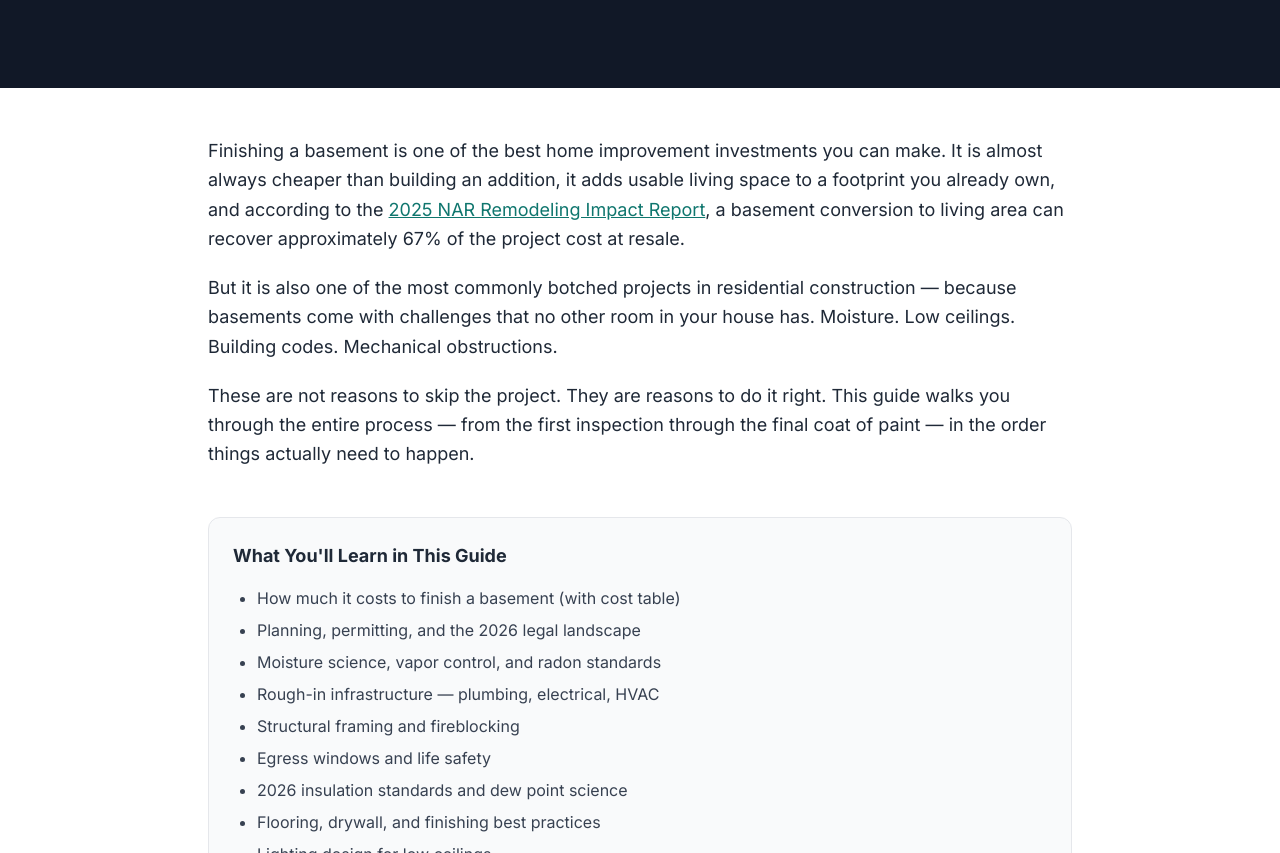
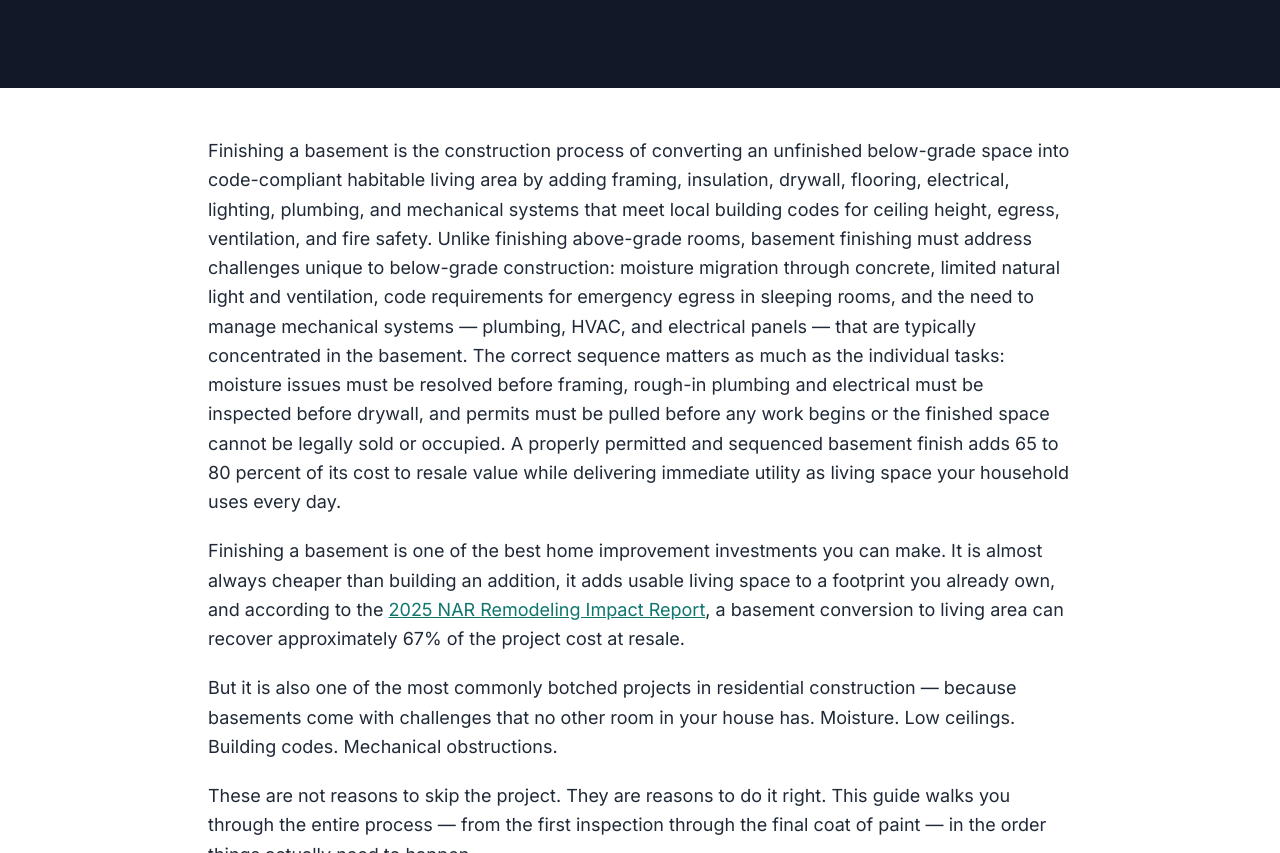
Before and after one commit to thebasementguide2026/basement-guide, a Next.js app: page /articles/how-to-finish-a-basement in a window 1280 px wide. Shown: the part 480-1333 px from the top of the page. Built offline with nearby package versions, Linux system fonts and the light colour scheme.

Commit message:
how-to-finish-a-basement: entity definition

```diff
--- a/app/articles/how-to-finish-a-basement/page.tsx
+++ b/app/articles/how-to-finish-a-basement/page.tsx
@@ -31,6 +31,7 @@ export default function HowToFinishBasement() {
 
       {/* Intro */}
       <section className="max-w-4xl mx-auto px-4 py-12 space-y-5">
+        <p className="text-lg leading-relaxed">Finishing a basement is the construction process of converting an unfinished below-grade space into code-compliant habitable living area by adding framing, insulation, drywall, flooring, electrical, lighting, plumbing, and mechanical systems that meet local building codes for ceiling height, egress, ventilation, and fire safety. Unlike finishing above-grade rooms, basement finishing must address challenges unique to below-grade construction: moisture migration through concrete, limited natural light and ventilation, code requirements for emergency egress in sleeping rooms, and the need to manage mechanical systems &mdash; plumbing, HVAC, and electrical panels &mdash; that are typically concentrated in the basement. The correct sequence matters as much as the individual tasks: moisture issues must be resolved before framing, rough-in plumbing and electrical must be inspected before drywall, and permits must be pulled before any work begins or the finished space cannot be legally sold or occupied. A properly permitted and sequenced basement finish adds 65 to 80 percent of its cost to resale value while delivering immediate utility as living space your household uses every day.</p>
         <p className="text-lg leading-relaxed">Finishing a basement is one of the best home improvement investments you can make. It is almost always cheaper than building an addition, it adds usable living space to a footprint you already own, and according to the <a href="https://www.nar.realtor/research-and-statistics/research-reports/remodeling-impact" target="_blank" rel="noopener noreferrer" className="text-teal-700 underline">2025 NAR Remodeling Impact Report</a>, a basement conversion to living area can recover approximately 67% of the project cost at resale.</p>
         <p className="text-lg leading-relaxed">But it is also one of the most commonly botched projects in residential construction — because basements come with challenges that no other room in your house has. Moisture. Low ceilings. Building codes. Mechanical obstructions.</p>
         <p className="text-lg leading-relaxed">These are not reasons to skip the project. They are reasons to do it right. This guide walks you through the entire process — from the first inspection through the final coat of paint — in the order things actually need to happen.</p>
```
